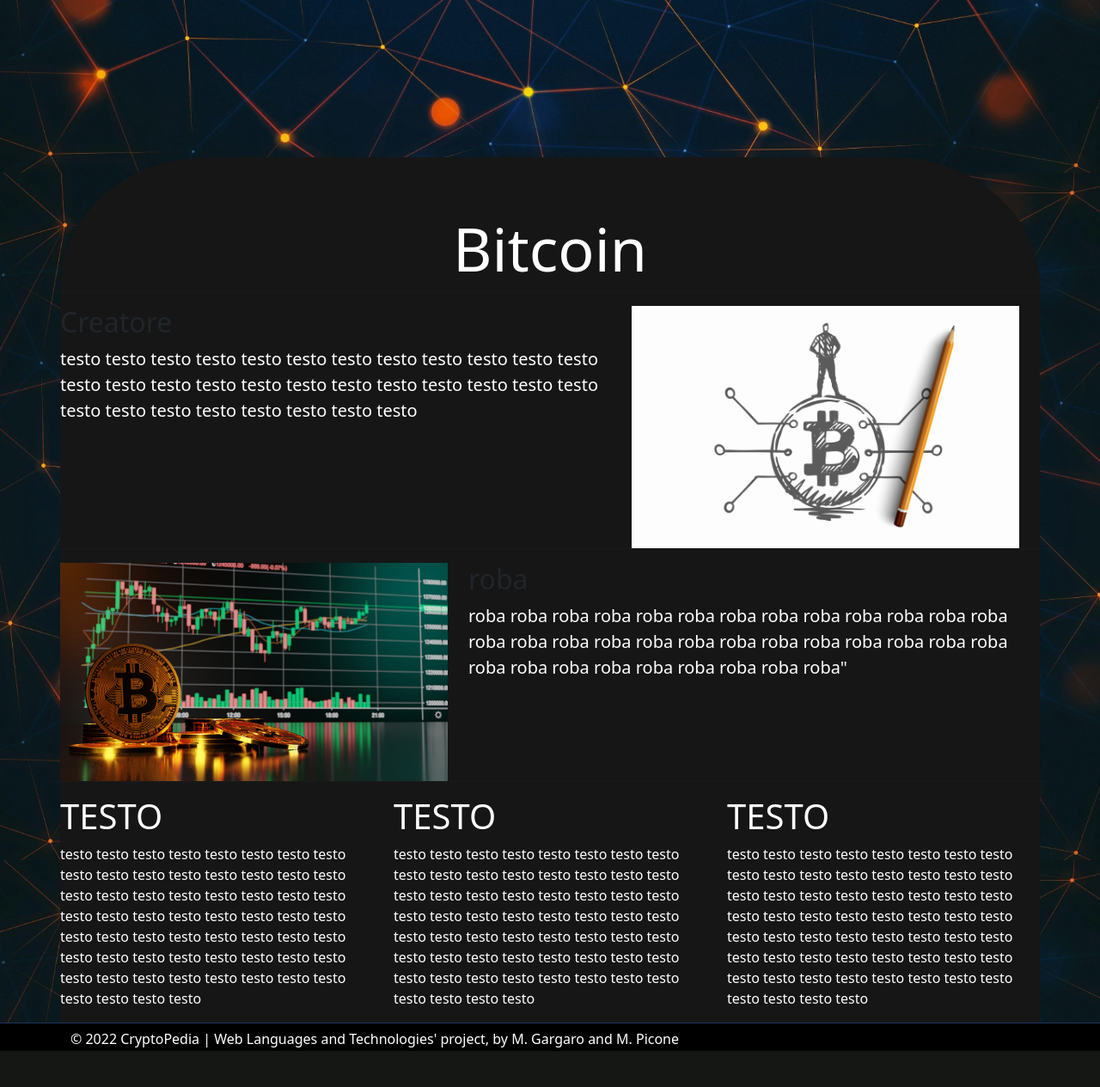
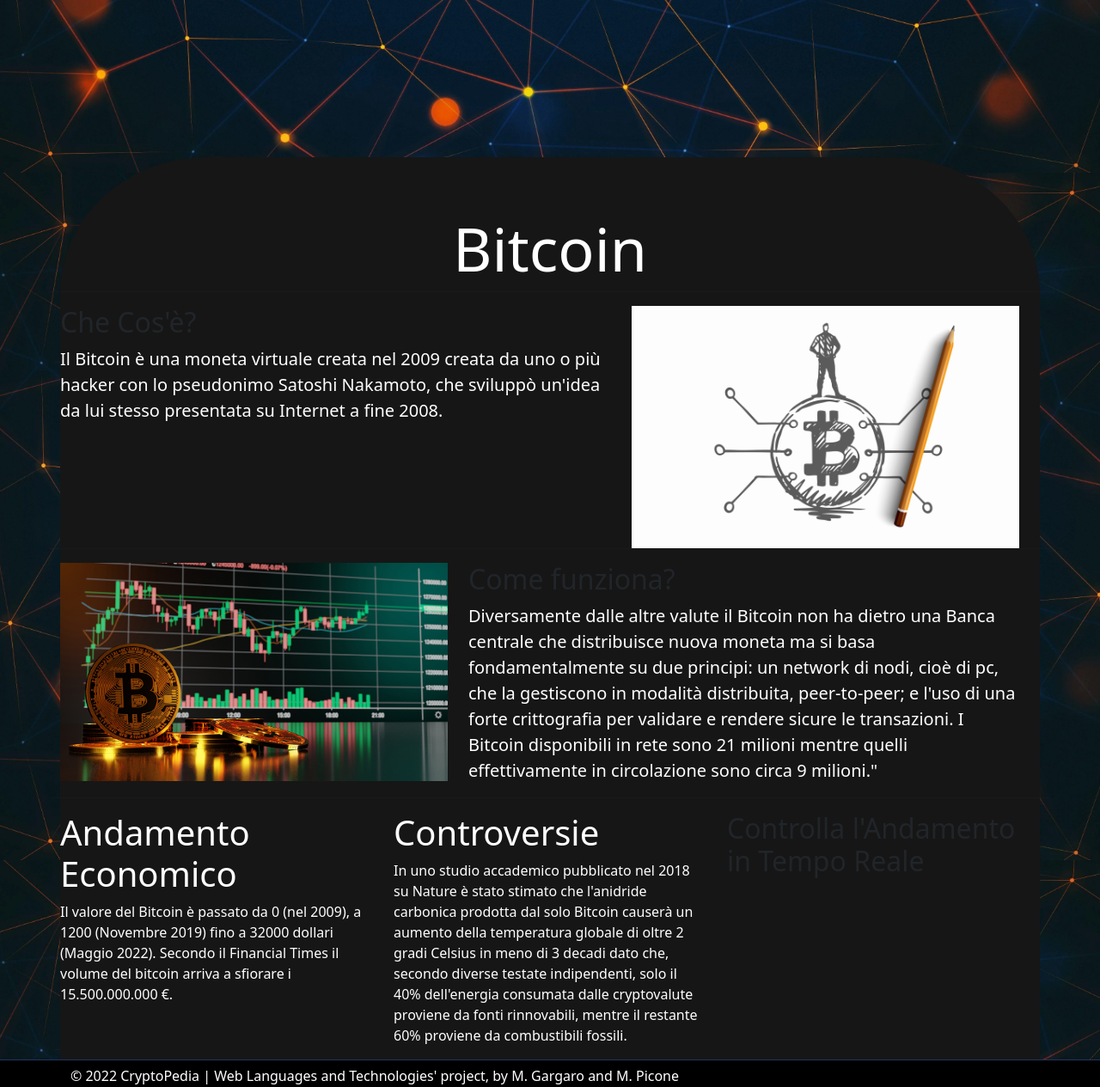
Before and after one commit to Pmax8/ProgettoLinguaggi, a PHP site: page /Crypto/Bitcoin.php in a window 1280 px wide. Shown: the part 599-1864 px from the top of the page at 86% size. Before the commit the page ends 1822 px from the top, so only its background shows below. Run offline with PHP 8.4, Linux system fonts and the light colour scheme.

Commit message:
Add files via upload

```diff
--- a/CryptoPedia 2.0/Crypto/Bitcoin.php
+++ b/CryptoPedia 2.0/Crypto/Bitcoin.php
@@ -78,8 +78,9 @@
 
     <div class="row featurette">
       <div class="col-md-7" data-sr="enter left over 1s, wait 0.3s, move 24px, reset">
-        <h2 class="featurette-heading">Creatore</h2>
-          <p class="lead">testo testo testo testo testo testo testo testo testo testo testo testo testo testo testo testo testo testo testo testo testo testo testo testo testo testo testo testo testo testo testo testo </p>
+        <h2 id="info-title" class="featurette-heading">Che Cos'è?</h2>
+          <p id="info" class="lead">Il Bitcoin è una moneta virtuale creata nel 2009 creata da uno o più hacker
+             con lo pseudonimo Satoshi Nakamoto, che sviluppò un'idea da lui stesso presentata su Internet a fine 2008.</p>
       </div>
       <div class="col-md-5">
         <img class="featurette-image img-fluid mx-auto" src="Im/Bitcoin.jpg" alt="Generic placeholder image">
@@ -92,8 +93,11 @@
 
   <div class="row featurette">
     <div class="col-md-7 order-md-2" data-sr="enter right over 1s, wait 0.3s, move 24px, reset" style="bottom: 40px;">
-      <h2>roba</h2>
-      <p class="lead">roba roba roba roba roba roba roba roba roba roba roba roba roba roba roba roba roba roba roba roba roba roba roba roba roba roba roba roba roba roba roba roba roba roba roba"</p>
+      <h2 id="info-title">Come funziona?</h2>
+      <p id="info" class="lead">Diversamente dalle altre valute il Bitcoin non ha dietro una Banca centrale che distribuisce nuova
+        moneta ma si basa fondamentalmente su due principi: un network di nodi, cioè di pc, che la gestiscono in modalità
+        distribuita, peer-to-peer; e l'uso di una forte crittografia per validare e rendere sicure le transazioni. I Bitcoin
+        disponibili in rete sono 21 milioni mentre quelli effettivamente in circolazione sono circa 9 milioni."</p>
     </div>
     <div class="col-md-5 order-md-1">
       <img class="featurette-image img-fluid mx-auto" src="Im/BitcoinPredictions.jpg" alt="Generic placeholder image">
@@ -103,31 +107,24 @@
   <hr class="featurette-divider">
 
   <div class="col-lg-4 col-md-6">
-    <h1>TESTO</h1>
-    <P>
-        testo testo testo testo testo testo testo testo testo testo testo testo testo testo testo
-        testo testo testo testo testo testo testo testo testo testo testo testo testo testo testo
-        testo testo testo testo testo testo testo testo testo testo testo testo testo testo testo
-        testo testo testo testo testo testo testo testo testo testo testo testo testo testo testo
+    <h1 id="grid-title">Andamento Economico</h1>
+    <P id="grid-info">
+    Il valore del Bitcoin è passato da 0 (nel 2009), a 1200 (Novembre 2019) fino a 32000
+    dollari (Maggio 2022). Secondo il Financial
+    Times il volume del bitcoin arriva a sfiorare i 15.500.000.000 €.
     </P>
   </div>
   <div class="col-lg-4 col-md-6">
-    <h1>TESTO</h1>
-    <P>
-      testo testo testo testo testo testo testo testo testo testo testo testo testo testo testo
-      testo testo testo testo testo testo testo testo testo testo testo testo testo testo testo
-      testo testo testo testo testo testo testo testo testo testo testo testo testo testo testo
-      testo testo testo testo testo testo testo testo testo testo testo testo testo testo testo
+    <h1 id="grid-title">Controversie</h1>
+    <P id="grid-info">
+    In uno studio accademico pubblicato nel 2018 su Nature è stato stimato che l'anidride carbonica
+     prodotta dal solo Bitcoin causerà un aumento della temperatura globale di oltre 2 gradi Celsius in meno di 3 decadi
+     dato che, secondo diverse testate indipendenti, solo il 40% dell'energia consumata dalle cryptovalute proviene da fonti rinnovabili,
+      mentre il restante 60% proviene da combustibili fossili.
     </P>
   </div>
   <div class="col-lg-4 col-md-12">
-    <h1>TESTO</h1>
-    <P>
-      testo testo testo testo testo testo testo testo testo testo testo testo testo testo testo
-      testo testo testo testo testo testo testo testo testo testo testo testo testo testo testo
-      testo testo testo testo testo testo testo testo testo testo testo testo testo testo testo
-      testo testo testo testo testo testo testo testo testo testo testo testo testo testo testo
-    </P>
+    <h2 id="grid-link">Controlla l'Andamento in Tempo Reale</h2>
   </div>
   </div>
   <!--GRID-END-->
```
